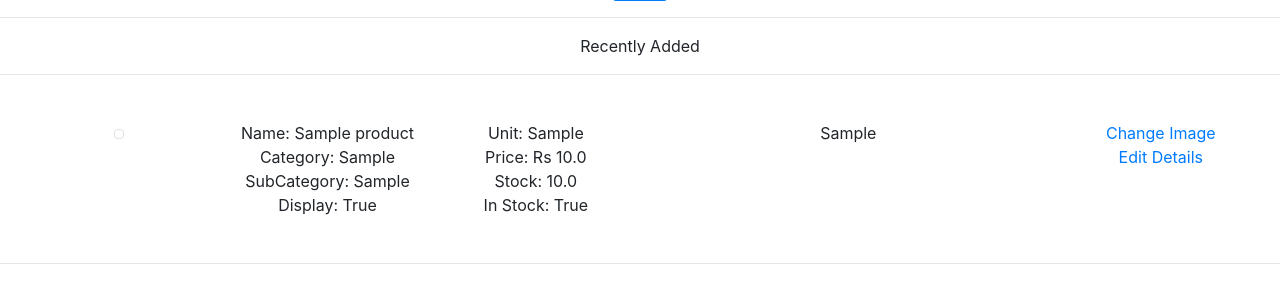
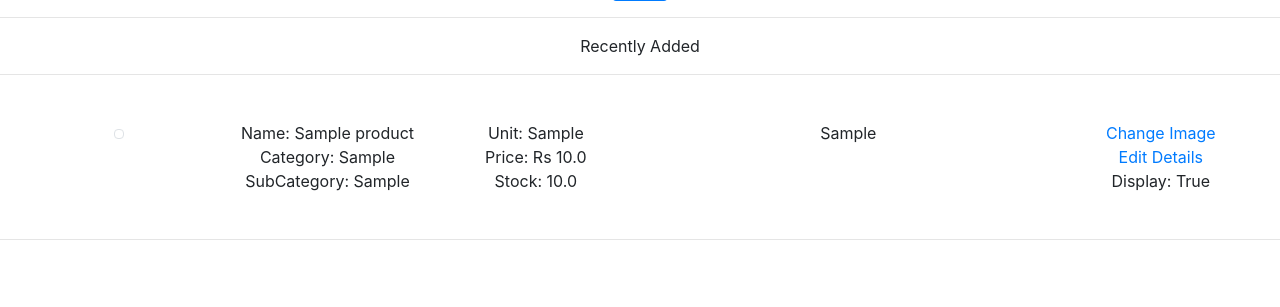
Before and after one commit to blackparis/final, a Flask app: template templates/admin/addproduct.html in a window 1280 px wide; the page is wider, and only the part inside the window is pictured. Shown: the part 493-800 px from the top of that part. Run offline with Flask 2, Linux system fonts and the light colour scheme; tables that the repository leaves empty hold one stand-in row (values such as "Sample post"); the template is opened without the code that fills it: values that come from a table or form of the project are taken from there, most other values are stand-ins (such as "Sample title", 1, 10 or a date in 2020); some libraries are stand-ins or nearby versions.

Commit message:
changed products model - added url

```diff
--- a/application.py
+++ b/application.py
@@ -44,8 +44,9 @@ def get_products():
                 "unit": p.unit,
                 "price": p.price,
                 "stock": p.stock,
-                "url": envs.s3_BUCKET_URL + str(p.id) + ".png",
-                "modified": False
+                "url": p.imageUrl,
+                "display": p.display,
+                "info": p.info
             }
             if p.category not in session["categories"]:
                 session["categories"].append(p.category)
@@ -127,12 +128,7 @@ def admin_add_product():
     if name in session["products"]:
         return render_template("admin/addproduct.html", shopname=envs.SHOPNAME, admin=session["admin"], form=form, add_product_error="A product with this name already exists", product=session["newproduct"])
 
-    if stock == 0:
-        instock = False
-    else:
-        instock = True
-
-    product = Product(name=name, category=category, subcategory=subcategory, unit=unit, price=price, stock=stock, display=display, instock=instock, info=info)
+    product = Product(name=name, category=category, subcategory=subcategory, unit=unit, price=price, stock=stock, display=display, info=info, imageUrl=None)
     db.session.add(product)
     db.session.commit()
     p = Product.query.filter_by(name=name).first()
@@ -144,6 +140,8 @@ def admin_add_product():
         db.session.commit()
         return render_template("admin/addproduct.html", shopname=envs.SHOPNAME, admin=session["admin"], form=form, add_product_error="Invalid/Missing Image", product=session["newproduct"])
     else:
+        p.imageUrl = url
+        db.session.commit()
         session["products"][name] = {
             "id": p.id,
             "name": name,
@@ -153,9 +151,7 @@ def admin_add_product():
             "price": price,
             "stock": stock,
             "url": url,
-            "modified": False,
             "info": info,
-            "instock": instock,
             "display": display
         }
         if category not in session["categories"]:
@@ -278,21 +274,14 @@ def admin_modify_product(name):
         if product != None:
             return render_template("admin/editproduct.html", shopname=envs.SHOPNAME, product=session["products"][name], admin=session["admin"], edit_product_error="a product with this name already exists")
 
-    if stock == 0:
-        instock = False
-    else:
-        instock = True
-
     p.name = new_name
     p.category = category
     p.subcategory = subcategory
     p.unit = unit
     p.price = price
     p.stock = stock
-    p.modified = True
     p.info = info
     p.display = display
-    p.instock = instock
     db.session.commit()
 
     del session["products"][name]
@@ -304,11 +293,9 @@ def admin_modify_product(name):
         "unit": unit,
         "price": price,
         "stock": stock,
-        "url": envs.s3_BUCKET_URL + str(p.id) + ".png",
-        "modified": True,
+        "url": p.imageUrl,
         "info": info,
         "display": display,
-        "instock": instock
     }
 
     return redirect(url_for('admin_products'))
--- a/templates/admin/addproduct.html
+++ b/templates/admin/addproduct.html
@@ -104,9 +104,6 @@
             <div>
                 SubCategory: {{ product['subcategory'] }}
             </div>
-            <div>
-                Display: {{ product['display'] }}
-            </div>
         </div>
         <div class="col-lg-2">
             <div>
@@ -118,9 +115,6 @@
             <div>
                 Stock: {{product['stock']}}
             </div>
-            <div>
-                In Stock: {{product['instock']}}
-            </div>
         </div>
         <div class="col-lg-4">
             <div>
@@ -131,6 +125,9 @@
         <div class="col-lg-2">
             <a href="{{ url_for('admin_change_product_image', name=product['name']) }}">Change Image</a><br>
             <a href="{{ url_for('admin_modify_product', name=product['name']) }}">Edit Details</a>
+            <div>
+                Display: {{ product['display'] }}
+            </div>
         </div>
     </div>
     <hr>
--- a/templates/admin/editproduct.html
+++ b/templates/admin/editproduct.html
@@ -75,7 +75,7 @@
         <a href="{{ url_for('admin_products') }}">Cancel</a>
         {% if edit_product_error %}
             <br>
-            <span class="error_message">{{ edit_product_error }}</span>
+            <span class="errorMessage">{{ edit_product_error }}</span>
         {% endif %}
     </div>
 </form>
```
Also changed, not shown: models.py (+12 -2 lines), templates/admin/products.html (+8 -0 lines), 1 other file.
